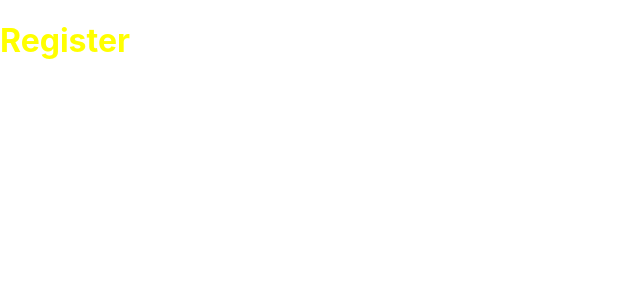
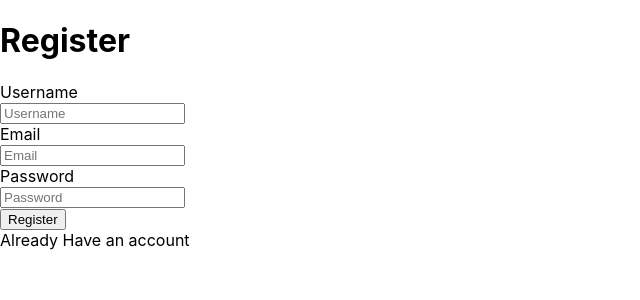
Before and after one commit to 1homsi/UniBans, a Next.js app: page /user/register in a window 1280 px wide. Shown: the top 300 px of the page, without its empty margins (0-640 px from the left). Built offline with nearby package versions, Linux system fonts and the light colour scheme.

Commit message:
Updated Some Files

```diff
--- a/package.json
+++ b/package.json
@@ -12,7 +12,8 @@
     "graphql": "^16.3.0",
     "next": "12.0.9",
     "react": "17.0.2",
-    "react-dom": "17.0.2"
+    "react-dom": "17.0.2",
+    "sass": "^1.49.0"
   },
   "devDependencies": {
     "eslint": "8.7.0",
--- a/pages/_app.js
+++ b/pages/_app.js
@@ -1,5 +1,5 @@
 import Layout from '../components/Layout'
-import '../styles/globals.css'
+import '../styles/globals.scss'
 
 export default function MyApp({ Component, pageProps }) {
   return (
--- a/pages/index.jsx
+++ b/pages/index.jsx
@@ -2,7 +2,7 @@ export default function Home() {
   return (
     <div>
       <main>
-        <h1>Hello world</h1>
+        <h1>Home Page</h1>
       </main>
     </div>
   );
--- a/pages/user/register/index.jsx
+++ b/pages/user/register/index.jsx
@@ -1,11 +1,100 @@
-import styles from "../../../styles/Register.module.css";
+import React, { useState } from "react";
+import { useRouter } from "next/router";
+import Link from "next/link";
+import styles from "../../../styles/user/Register.module.scss";
 
-const index = () => {
+const Index = () => {
+  const router = useRouter();
+  const [name, setName] = useState("");
+  const [email, setEmail] = useState("");
+  const [password, setPassword] = useState("");
+  const [space, setSpaceFound] = useState(false);
+  const [IsSame, SetSame] = useState(false);
+
+  const submitForm = (event) => {
+    event.preventDefault();
+    if (space || IsSame) {
+      return false;
+    }
+    console.log(`${name} \n ${email} \n ${password}`);
+    router.push("/user/login");
+  };
+
+  const IsPresent = (event) => {
+    const response = "homsimohamad@gmail.com";
+    const UsernameResponse = "homsimo";
+    if (event === response || event === UsernameResponse) {
+      console.log("duplicate email or username");
+      SetSame(true);
+    }
+  };
+
   return (
-    <div>
-      <h1 className={styles.info}>Register</h1>
+    <div className={styles.content}>
+      <h1>Register</h1>
+      {space ? <p className={styles.error}>Username has space</p> : <></>}
+      {IsSame ? (
+        <p className={styles.error}>Username or email already found</p>
+      ) : (
+        <></>
+      )}
+      <form className="form" onSubmit={submitForm}>
+        <div>
+          <label htmlFor="username">Username</label>
+          <br />
+          <input
+            type="text"
+            id="username"
+            minLength="6"
+            maxLength="12"
+            placeholder="Username"
+            required
+            onChange={(e) => {
+              IsPresent(e.target.value);
+              if (e.target.value.includes(" ")) {
+                setSpaceFound(true);
+              } else {
+                setSpaceFound(false);
+              }
+              setName(e.target.value);
+            }}
+          ></input>
+        </div>
+        <div>
+          <label htmlFor="email">Email</label>
+          <br />
+          <input
+            type="email"
+            id="email"
+            placeholder="Email"
+            required
+            onChange={(e) => {
+              IsPresent(e.target.value);
+              setEmail(e.target.value);
+            }}
+          ></input>
+        </div>
+        <div>
+          <label htmlFor="password">Password</label>
+          <br />
+          <input
+            type="password"
+            id="password"
+            placeholder="Password"
+            minLength="8"
+            required
+            onChange={(e) => setPassword(e.target.value)}
+          ></input>
+        </div>
+        <div>
+          <button className="primary" type="submit">
+            Register
+          </button>
+        </div>
+      </form>
+      <Link href="/user/login">Already Have an account</Link>
     </div>
   );
 };
 
-export default index;
+export default Index;
--- a/styles/Register.module.css
+++ /dev/null
@@ -1,3 +0,0 @@
-.info {
-  color: yellow;
-}
```
Also changed, not shown: pages/user/login/index.jsx (+19 -15 lines), styles/user/Login.module.scss (added, +7 -0 lines), styles/globals.scss (renamed from styles/globals.css), styles/user/Register.module.scss (added), 1 other file (tests, documents, lock files or other folders).
